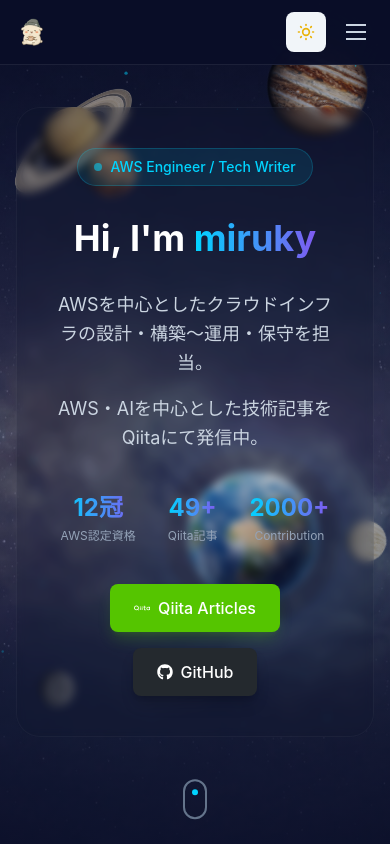
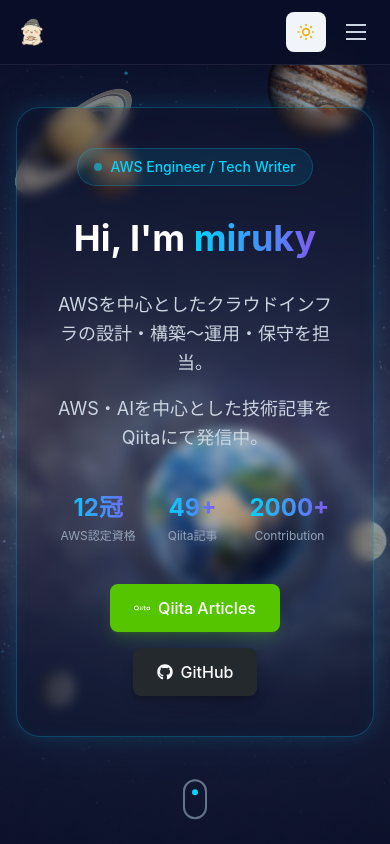
Before and after one commit to miruky/miruky.github.io, a Next.js app: page / in a window 390 px wide. Shown: the top 844 px of the page. Built offline with nearby package versions, Linux system fonts and the light colour scheme.

Commit message:
Hero: cyan neon border glow, more transparent, earth 1.25x larger

```diff
--- a/src/components/sections/HeroSection.tsx
+++ b/src/components/sections/HeroSection.tsx
@@ -13,7 +13,7 @@
     name: 'earth',
     src: '/images/hero/earth.png',
     style: { bottom: '25%', right: '14%' } as React.CSSProperties,
-    size: 'w-44 md:w-60 lg:w-[19rem]',
+    size: 'w-[14rem] md:w-[19rem] lg:w-[24rem]',
     orbit: { dur: 55, x: 12, y: 18 },
     spin: 90,
     opacity: 0.82,
@@ -153,7 +153,8 @@
           initial={{ opacity: 0, y: 30 }}
           animate={{ opacity: 1, y: 0 }}
           transition={{ duration: 0.8, ease: [0.21, 0.47, 0.32, 0.98] }}
-          className="inline-block backdrop-blur-sm bg-slate-900/15 rounded-3xl px-8 py-10 md:px-14 md:py-12 border border-white/[0.04]"
+          className="inline-block backdrop-blur-[6px] bg-slate-900/10 rounded-3xl px-8 py-10 md:px-14 md:py-12 border border-accent-cyan/25"
+          style={{ boxShadow: '0 0 20px rgba(0,212,255,0.12), inset 0 0 20px rgba(0,212,255,0.04), 0 0 60px rgba(0,212,255,0.06)' }}
         >
           {/* Badge */}
           <motion.div
```
Also changed, not shown: public/data/qiita-articles.json (+1 -1 lines).
